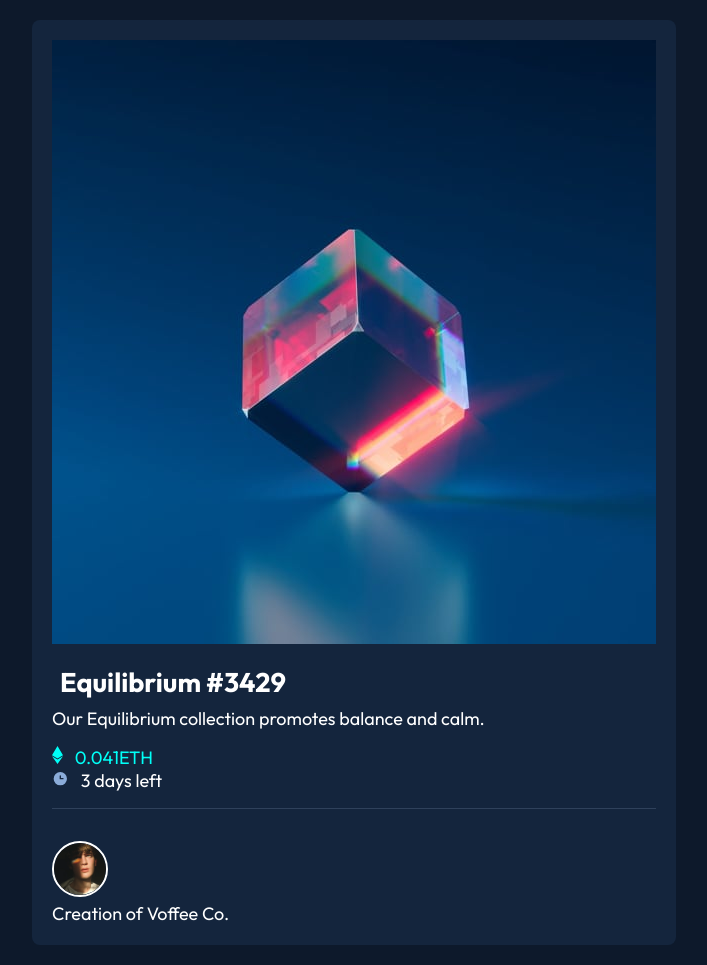
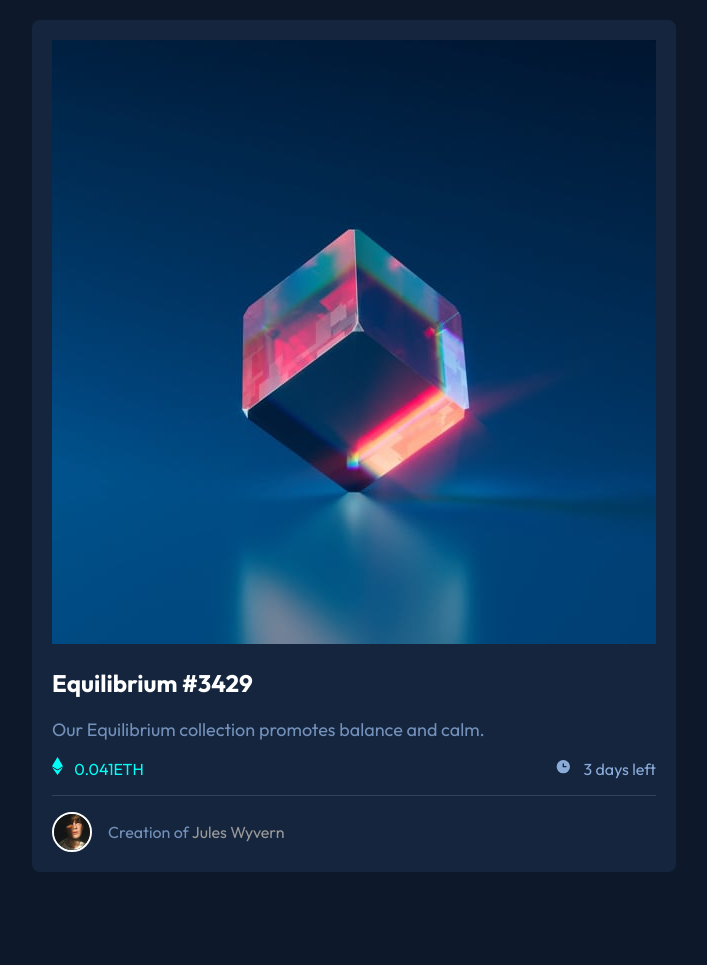
Before and after one commit to voffee/NFT-Preview-Card, a plain HTML site: page index.html in a window 1280 px wide. Shown: the whole page, without its empty margins (286-993 px from the left). After the commit the page ends 892 px from the top, so only its background shows below. Drawn offline with Linux system fonts and the light colour scheme.

```diff
--- a/css/style.css
+++ b/css/style.css
@@ -23,7 +23,6 @@ img {
 
 body {
     font-family: 'Outfit', sans-serif;
-    font-size: 18px;
     background: var(--main-BG);
     color: hsl(0, 0%, 60%);
     padding: 1.25rem;
@@ -41,42 +40,54 @@ body {
 
 .container ul {
     list-style: none;
-    padding: 1rem 0;
+    padding: 1rem 0 1rem 0;
     border-bottom: 1px solid var(--line);
+    display: flex;
+    align-items: center;
+    justify-content: space-between;
 }
 
-.container ul li {
 
+.container ul li:first-child {
+    color: var(--cyan);
+
+}
+
+.container ul li:last-child {
+    color: var(--soft-blue);
 }
 
 .container ul li img {
     margin-right: 0.5rem;
 }
 
-.container ul li:first-child {
-    color: var(--cyan);
+
+.container article h1 {
+    color: var(--white);
+    margin: 1.25rem 0 1.25rem 0;
 }
 
-.container ul li:last-child {
-    color: var(--white);
-}
-
-h1 {
-    color: var(--white);
-    margin: 1rem 0.5rem 0.5rem;
-}
-
-p {
-    color: var(--white);
+.container article p {
+    color: var(--soft-blue);
+    font-size: 18px;
+    opacity: 0.8;
 }
 
 .attribution {
-    padding-top: 2rem;
+    padding-top: 1rem;
+    display: flex;
+    align-items: center;
+    justify-content:flex-start;
 }
 
 .attribution img {
-    width: 3.5rem;
+    width: 2.5rem;
     border: 2px solid var(--white);
     border-radius: 50%;
     margin-right: 1rem;
 }
+
+.color {
+    color: var(--soft-blue);
+    opacity: 0.8;
+}
--- a/index.html
+++ b/index.html
@@ -32,7 +32,7 @@
             <div class="attribution">
                 <img src="/images/image-avatar.png" alt="profile-headshot" class="profile-headshot-image">
 
-                <p>Creation of <span class="name"> Voffee Co.</span></p>
+                <p><span class="color">Creation of</span> Jules Wyvern</p>
             </div>
     </main>
 </body>
```
